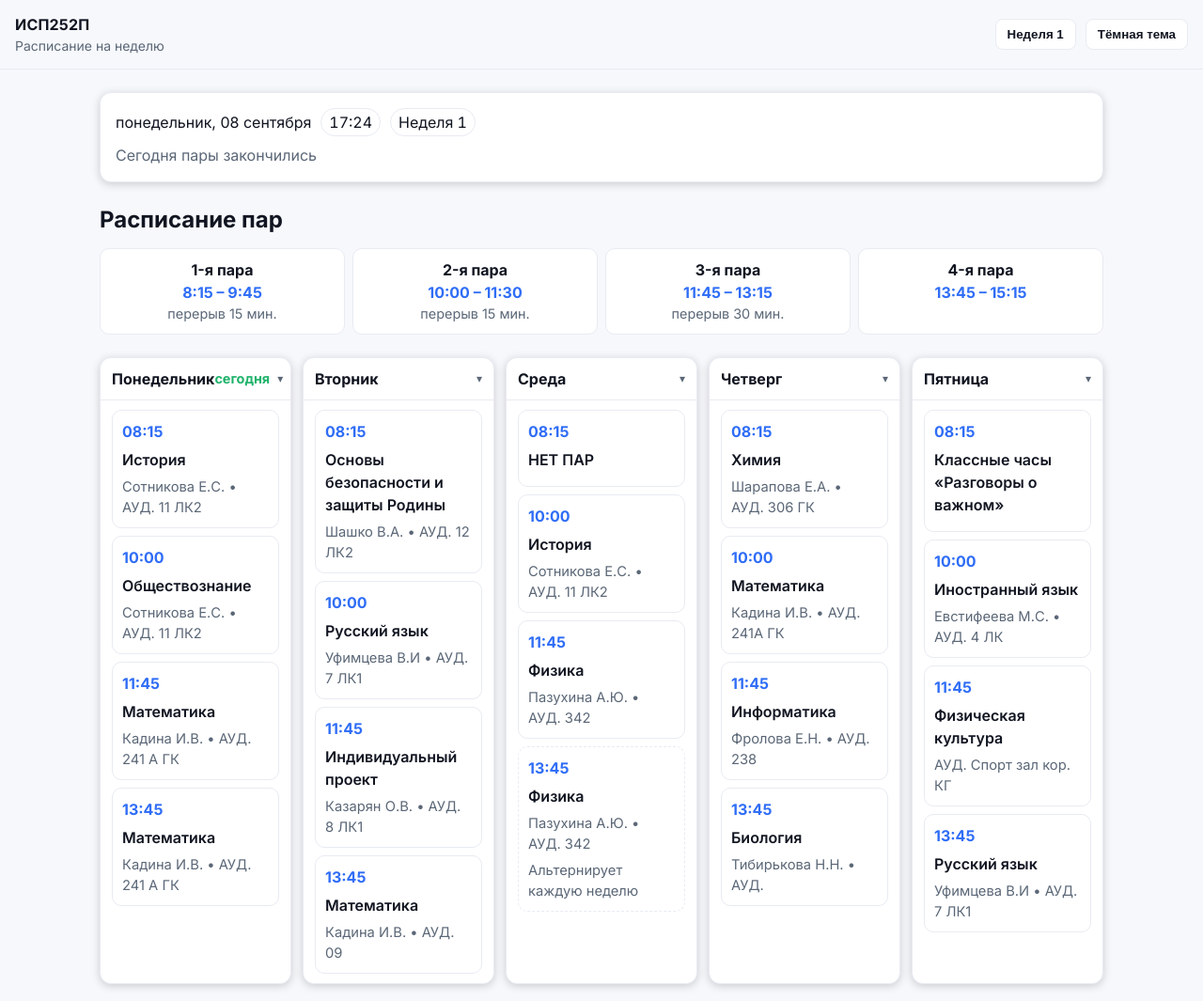
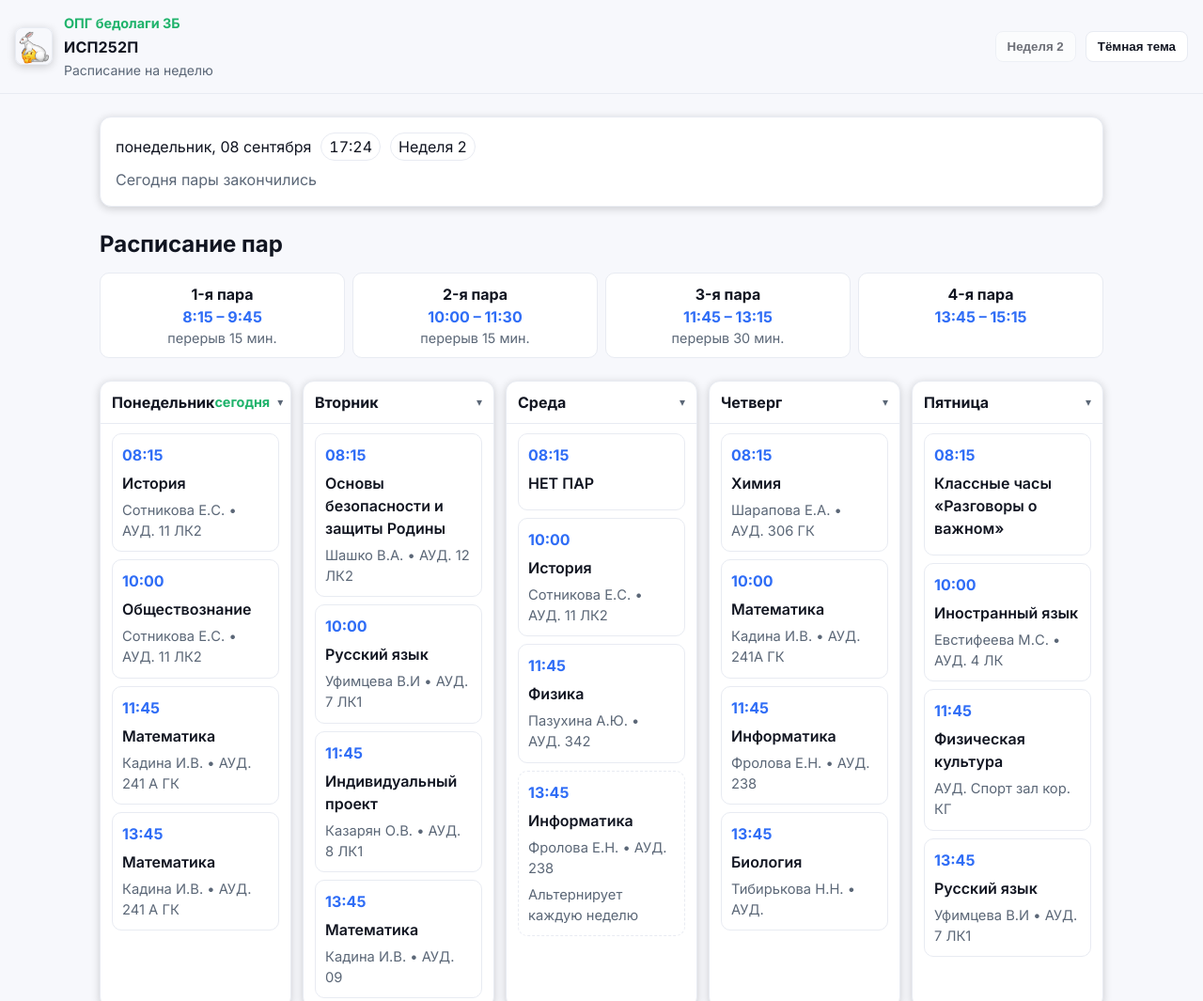
Before and after one commit to legendarka8213/site, a plain HTML site: page index.html in a window 1280 px wide. Shown: the top 1065 px of the page at 94% size. Drawn offline with Linux system fonts and the light colour scheme.

Commit message:
Initial commit: schedule app with group logo and current-week logic

```diff
--- a/index.html
+++ b/index.html
@@ -13,8 +13,12 @@
 <body>
   <header class="app-header">
     <div class="brand">
-      <div class="brand__title">ИСП252П</div>
-      <div class="brand__subtitle">Расписание на неделю</div>
+      <img class="brand__logo" src="sticker-fan_11587376_o.webp" alt="Символ группы ОПГ бедолаги 3Б" width="40" height="40" decoding="async" />
+      <div class="brand__text">
+        <div class="brand__group">ОПГ бедолаги 3Б</div>
+        <div class="brand__title">ИСП252П</div>
+        <div class="brand__subtitle">Расписание на неделю</div>
+      </div>
     </div>
     <div class="controls">
       <button id="weekButton" class="btn" aria-label="Переключить неделю"></button>
@@ -62,7 +66,7 @@
   </main>
 
   <footer class="app-footer">
-    <div>Группа: ИСП252П</div>
+    <div>Группа: ИСП252П • ОПГ бедолаги 3Б</div>
     <div>Сделано с любовью</div>
   </footer>
 
--- a/script.js
+++ b/script.js
@@ -79,9 +79,9 @@ function getIsoWeekNumber(date = new Date()) {
 }
 
 function guessWeekParity() {
-  // Week 1: odd ISO week, Week 2: even ISO week
+  // Mapping aligned with school system: odd ISO week -> Week 2 (знаменатель), even ISO week -> Week 1 (числитель)
   const iso = getIsoWeekNumber();
-  return iso % 2 ? 1 : 2;
+  return iso % 2 ? 2 : 1;
 }
 
 function isNowBetween(startStr, endStr) {
@@ -219,8 +219,14 @@ function init() {
   const todayBtn = document.getElementById("todayButton");
 
   // Init week
-  const storedWeek = storage.get("week", null);
-  let currentWeek = storedWeek || guessWeekParity();
+  // Always reflect current (ISO) week parity: 1 — odd ISO week, 2 — even ISO week
+  let currentWeek = guessWeekParity();
+  // Disable switching weeks in UI
+  if (weekBtn) {
+    weekBtn.disabled = true;
+    weekBtn.setAttribute('aria-disabled', 'true');
+    weekBtn.title = 'Неделю переключать нельзя — всегда показывается текущая';
+  }
 
   // Init theme: follow stored or system preference
   const storedTheme = storage.get("theme", null);
@@ -276,15 +282,7 @@ function init() {
   applyCollapsible();
 
   // Events
-  weekBtn.addEventListener("click", () => {
-    currentWeek = currentWeek === 1 ? 2 : 1;
-    storage.set("week", currentWeek);
-    setWeekButtonText();
-    setWeekLabel();
-    renderWeek(currentWeek);
-    updateNowStatus(currentWeek);
-    applyCollapsible();
-  });
+  // Remove week toggle handler — week is fixed to current parity
 
   themeBtn.addEventListener("click", () => {
     const isLight = document.documentElement.getAttribute("data-theme") === "light";
@@ -297,6 +295,15 @@ function init() {
   // Live updates
   setInterval(() => {
     tickClock();
+    // If week parity has changed (e.g., after полуночь), update UI accordingly
+    const newWeek = guessWeekParity();
+    if (newWeek !== currentWeek) {
+      currentWeek = newWeek;
+      setWeekButtonText();
+      setWeekLabel();
+      renderWeek(Number(currentWeek));
+      applyCollapsible();
+    }
     updateNowStatus(Number(currentWeek));
   }, 1000 * 30); // обновляем каждые 30 сек
 }
--- a/styles.css
+++ b/styles.css
@@ -56,13 +56,41 @@ body {
   border-bottom: 1px solid var(--border);
 }
 
+.brand {
+  display: flex;
+  align-items: center;
+  gap: 12px;
+}
+
+.brand__text {
+  display: flex;
+  flex-direction: column;
+  gap: 2px;
+}
+
 .brand__title {
   font-weight: 700;
   letter-spacing: 0.2px;
 }
+
 .brand__subtitle {
   color: var(--muted);
   font-size: 0.875rem;
+}
+
+.brand__logo {
+  width: 40px;
+  height: 40px;
+  object-fit: cover;
+  border-radius: 8px;
+  border: 1px solid var(--border);
+  box-shadow: var(--shadow);
+}
+
+.brand__group {
+  font-weight: 700;
+  color: var(--accent);
+  font-size: 0.9rem;
 }
 
 .controls {
@@ -95,6 +123,12 @@ select {
   padding: 8px 12px;
   font-weight: 600;
   cursor: pointer;
+}
+
+.btn:disabled, .btn[aria-disabled="true"] {
+  opacity: 0.6;
+  cursor: not-allowed;
+  filter: grayscale(10%);
 }
 
 /* Now section */
@@ -220,6 +254,7 @@ select {
   .app-footer { flex-direction: column; gap: 6px; }
   .controls { gap: 8px; }
   .controls .btn { flex: 1 1 auto; }
+  .brand__logo { width: 32px; height: 32px; }
 }
 
 /* Collapsible days on mobile */
```
Also changed, not shown: sticker-fan_11587376_o.webp (added).
